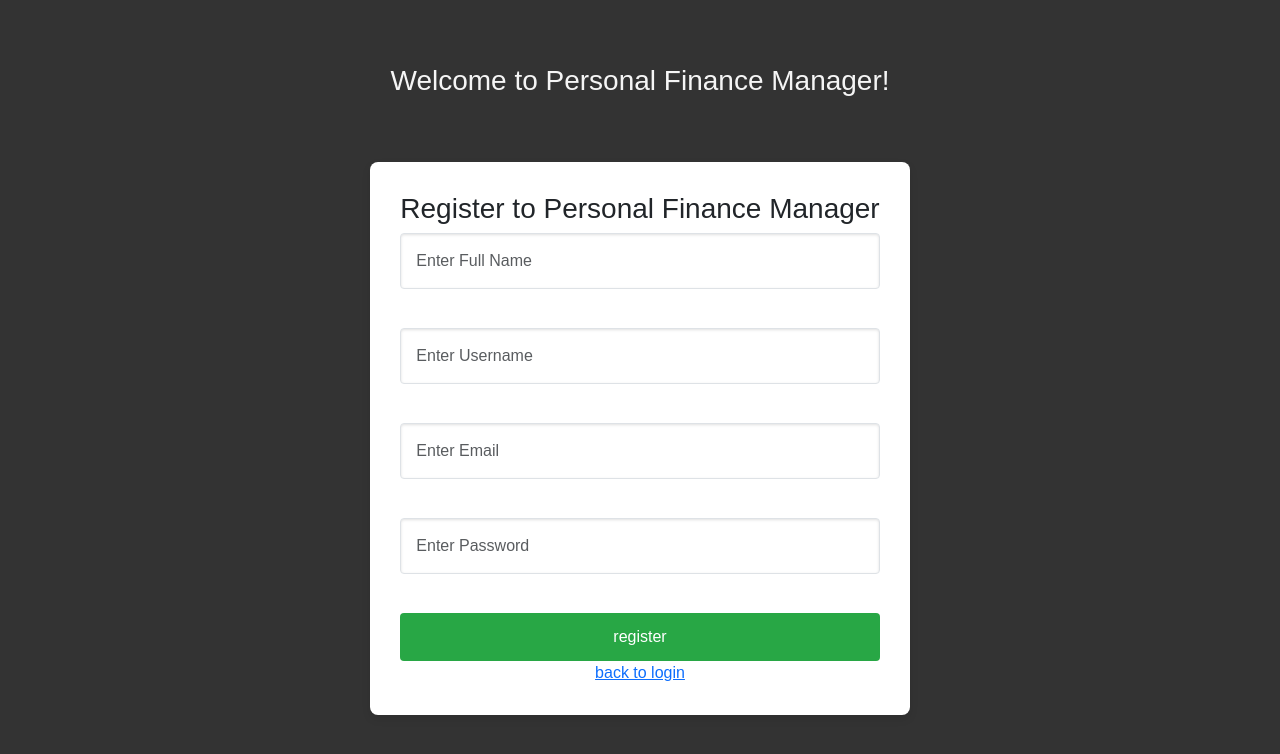
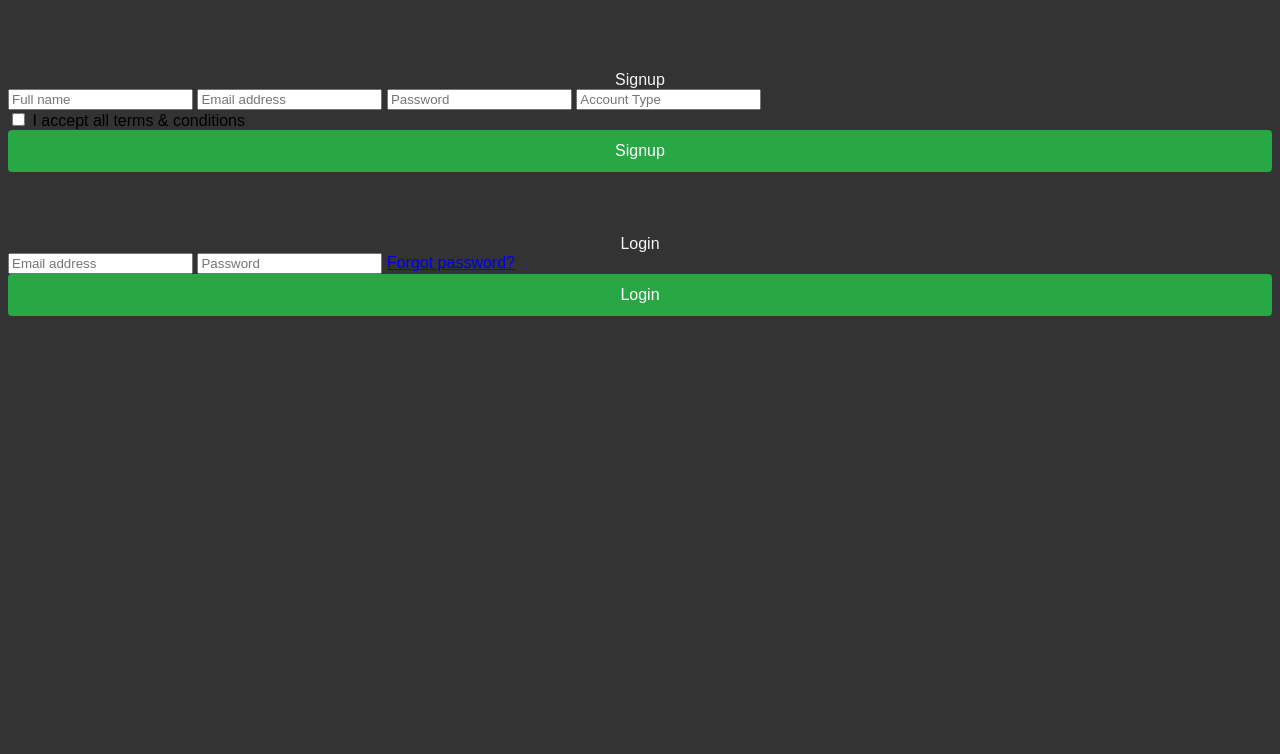
Before and after one commit to BradyScott43/FinanceProjectFBLA, a PHP site: page /register.php in a window 1280 px wide. Shown: the top 754 px of the page. Run offline with PHP 8.4, Linux system fonts and the light colour scheme.

Commit message:
Add files via upload

```diff
--- a/help-page.html
+++ b/help-page.html
@@ -49,7 +49,6 @@
       <ul>
         <li>Email: <a href="mailto:bradycoltonscott2008@gmail.com">bradycoltonscott2008@gmail.com</a></li>
         <li>Phone: +1 (319) 123-4567</li>
-        <li>Address: 123 Help St, Alburnett, IA 52202</li>
         <li><a href="https://www.remind.com/join/767749a" target="_blank">Contact us on Remind!</a></li>
       </ul>
     </section>
--- a/index.php
+++ b/index.php
@@ -6,7 +6,7 @@ session_start();
 <head>
     <meta charset="UTF-8">
     <meta name="viewport" content="width=device-width, initial-scale=1.0">
-    <title>Personal Finance Manager</title>
+    <title>Centsible</title>
     <link rel="stylesheet" href="css/styles.css">
     <script src="https://cdn.jsdelivr.net/npm/chart.js"></script>
 </head>
@@ -165,7 +165,7 @@ session_start();
 
 
     <header class="header">
-            <h1>Personal Finance Manager</h1>
+            <h1>Centsible</h1>
     </header>
 
 
--- a/login.html
+++ b/login.html
@@ -5,17 +5,17 @@
             <meta name="viewport" content="width=device-width, initial-scale=1.0">
             <link href="https://cdn.jsdelivr.net/npm/bootstrap@5.3.3/dist/css/bootstrap.min.css" rel="stylesheet" integrity="sha384-QWTKZyjpPEjISv5WaRU9OFeRpok6YctnYmDr5pNlyT2bRjXh0JMhjY6hW+ALEwIH" crossorigin="anonymous">
             <link rel="stylesheet" href="css/login.css">
-            <title>Login to Personal Finance Manager</title>
+            <title>Centsible Login</title>
         </head>
         <body>
             <header>
-                <h3>Welcome to Personal Finance Manager!</h3>
+                <h3>Welcome to Centsible!</h3>
             </header>
             <div class="container">
                 <div class="row justify content center">
                     <div class="form_div" align="center">
                         <form action="login.php" method="post">
-                            <h3>Login to Personal Finance Manager</h3>
+                            <h3>Login to Centsible</h3>
                             <input type="text" name="username" id="" class="form-control" placeholder="Enter Username"><br>
                             <input type="password" name="password" id="" class="form-control" placeholder="Enter Password"><br>
                             <input type="submit" value="login" class="btn btn-success">
--- a/register.php
+++ b/register.php
@@ -1,111 +1,125 @@
+<?php
+session_start();
+require_once('database.php');
 
-<?php
-// Start the session
-session_start();
+class UserAuth {
+    private $pdo;
+
+    public function __construct() {
+        $this->pdo = Database::connect();
+    }
+
+    // Handle Registration
+    public function handleRegister() {
+        if ($_SERVER["REQUEST_METHOD"] === "POST" && isset($_POST["register"])) {
+            $full_name = filter_input(INPUT_POST, "full_name", FILTER_SANITIZE_SPECIAL_CHARS);
+            $email = filter_input(INPUT_POST, "email", FILTER_SANITIZE_EMAIL);
+            $account_type = filter_input(INPUT_POST, "account_type", FILTER_SANITIZE_SPECIAL_CHARS);
+            $password = $_POST["password"];
+
+            if (empty($full_name) || empty($email) || empty($account_type) || empty($password)) {
+                echo "<script>alert('All fields are required.');</script>";
+                return;
+            }
+
+            // Hash password
+            $hashedPassword = password_hash($password, PASSWORD_DEFAULT);
+
+            try {
+                $stmt = $this->pdo->prepare("INSERT INTO accounts (account_type, password, full_name, email) VALUES (:account_type, :password, :full_name, :email)");
+                $stmt->bindParam(":account_type", $account_type);
+                $stmt->bindParam(":password", $hashedPassword);
+                $stmt->bindParam(":full_name", $full_name);
+                $stmt->bindParam(":email", $email);
+
+                if ($stmt->execute()) {
+                    echo "<script>alert('Registration Complete!');</script>";
+                } else {
+                    echo "<script>alert('Failed to register. Please try again.');</script>";
+                }
+            } catch (PDOException $e) {
+                die("SQL Error: " . $e->getMessage());
+            }
+        }
+    }
+
+    // Handle Login
+    public function handleLogin() {
+        if ($_SERVER["REQUEST_METHOD"] == "POST" && isset($_POST["login"])) {
+            $username = $_POST['username'];
+            $password = $_POST['password'];
+
+            $query = "SELECT * FROM accounts WHERE username = :username";
+            $stmt = $this->pdo->prepare($query);
+            $stmt->bindParam(':username', $username);
+            $stmt->execute();
+            $user = $stmt->fetch(PDO::FETCH_ASSOC);
+
+            if ($user && password_verify($password, $user['password'])) {
+                $_SESSION['username'] = $username;
+                header("Location: index.php");
+                exit();
+            } else {
+                echo "<script>alert('Incorrect username or password.');</script>";
+            }
+        }
+    }
+}
+
+$auth = new UserAuth();
+$auth->handleRegister();
+$auth->handleLogin();
 ?>
 
 <!DOCTYPE html>
 <html lang="en">
 <head>
     <meta charset="UTF-8">
+    <meta http-equiv="X-UA-Compatible" content="IE=edge">
     <meta name="viewport" content="width=device-width, initial-scale=1.0">
-            <link href="https://cdn.jsdelivr.net/npm/bootstrap@5.3.3/dist/css/bootstrap.min.css" rel="stylesheet" integrity="sha384-QWTKZyjpPEjISv5WaRU9OFeRpok6YctnYmDr5pNlyT2bRjXh0JMhjY6hW+ALEwIH" crossorigin="anonymous">
-            <link rel="stylesheet" href="css/login.css">
-            <title>Register to Personal Finance Manager</title>
+    <title>Login & Signup Form</title>
+    <link rel="stylesheet" href="login.css">
 </head>
 <body>
-            <header>
-                <h3>Welcome to Personal Finance Manager!</h3>
-            </header>
-            <div class="container">
-                <div class="row justify content center">
-                    <div class="form_div" align="center">
-                        <form action="<?php htmlspecialchars($_SERVER["PHP_SELF"])?>"  method="post" >
-                            <h3>Register to Personal Finance Manager</h3>
-                            <input type="text" name="full_name" id="" class="form-control" placeholder="Enter Full Name" autocomplete="off"><br>
-                            <input type="text" name="username" id="" class="form-control" placeholder="Enter Username" autocomplete="off"><br>
-                            <input type="email" name="email" id="" class="form-control" placeholder="Enter Email" autocomplete="off"><br>
-                            <input type="password" name="password" id="" class="form-control" placeholder="Enter Password" autocomplete="off"><br>
-                            <input type="submit" value="register" class="btn btn-success">
+    <section class="wrapper">
+        <div class="form signup">
+            <header>Signup</header>
+            <form action="<?php echo htmlspecialchars($_SERVER["PHP_SELF"]); ?>" method="POST">
+                <input type="text" name="full_name" placeholder="Full name" required>
+                <input type="text" name="email" placeholder="Email address" required>
+                <input type="password" name="password" placeholder="Password" required>
+                <input type="text" name="account_type" placeholder="Account Type" required>
+                <div class="checkbox">
+                    <input type="checkbox" id="signupCheck" required>
+                    <label for="signupCheck">I accept all terms & conditions</label>
+                </div>
+                <input type="submit" name="register" value="Signup">
             </form>
-                        <a href="login.html">back to login</a>
         </div>
 
+        <div class="form login">
+            <header>Login</header>
+            <form action="<?php echo htmlspecialchars($_SERVER["PHP_SELF"]); ?>" method="POST">
+                <input type="text" name="username" placeholder="Email address" required>
+                <input type="password" name="password" placeholder="Password" required>
+                <a href="#">Forgot password?</a>
+                <input type="submit" name="login" value="Login">
+            </form>
+        </div>
+    </section>
 
-                </div>
+    <script>
+        const wrapper = document.querySelector(".wrapper"),
+              signupHeader = document.querySelector(".signup header"),
+              loginHeader = document.querySelector(".login header");
 
-            </div>
+        loginHeader.addEventListener("click", () => {
+            wrapper.classList.add("active");
+        });
 
+        signupHeader.addEventListener("click", () => {
+            wrapper.classList.remove("active");
+        });
+    </script>
 </body>
 </html>
-
-
-<?php
-require_once('database.php');
-
-    class Register {
-        private $pdo;
-
-        public function __construct() {
-            try {
-                $this->pdo = Database::connect();
-            } catch (PDOException $e) {
-                die("Database connection failed: " . $e->getMessage());
-            }
-        }
-
-        public function handleRegister() {
-            if ($_SERVER["REQUEST_METHOD"] === "POST") {
-                // Sanitize user inputs
-                $username = filter_input(INPUT_POST, "username", FILTER_SANITIZE_SPECIAL_CHARS);
-                $password = filter_input(INPUT_POST, "password", FILTER_SANITIZE_SPECIAL_CHARS);
-                $full_name = filter_input(INPUT_POST, "full_name", FILTER_SANITIZE_SPECIAL_CHARS);
-                $email = filter_input(INPUT_POST, "email", FILTER_SANITIZE_SPECIAL_CHARS);
-
-                // Validate inputs
-                if (empty($username)) {
-                    echo "<script type='text/javascript'>alert('Username is empty.');</script>";
-                    return;
-                }
-
-                if (empty($password)) {
-                    echo "<script type='text/javascript'>alert('Password is empty.');</script>";
-                    return;
-                }
-                if (empty($full_name)) {
-                    echo "<script type='text/javascript'>alert('Full name is empty.');</script>";
-                    return;
-                }
-                if (empty($email)) {
-                    echo "<script type='text/javascript'>alert('Email is empty.');</script>";
-                    return;
-                }
-
-                try {
-                    // Hash the password
-                    $hash = password_hash($password, PASSWORD_DEFAULT);
-
-                    // Insert into the database using a prepared statement
-                    $stmt = $this->pdo->prepare("INSERT INTO login (username, password, full_name, email) VALUES (:username, :password, :full_name, :email)");
-                    $stmt->bindParam(":username", $username);
-                    $stmt->bindParam(":password", $password);
-                    $stmt->bindParam(":full_name", $full_name);
-                    $stmt->bindParam(":email", $email);
-
-                    if ($stmt->execute()) {
-                        echo "<script type='text/javascript'>alert('Registration Complete!');</script>";
-
-                    } else {
-                        echo "<script type='text/javascript'>alert('Failed to register. Please try again.');</script>";
-                    }
-                } catch (PDOException $e) {
-                    echo "Error: " . $e->getMessage();
-                }
-            }
-        }
-    }
-
-// Instantiate the Register class and handle the registration
-$register = new Register();
-$register->handleRegister();
-?>
```
Also changed, not shown: readme.txt, 1 other file. Lines whose indentation alone changed are shown as unchanged.
